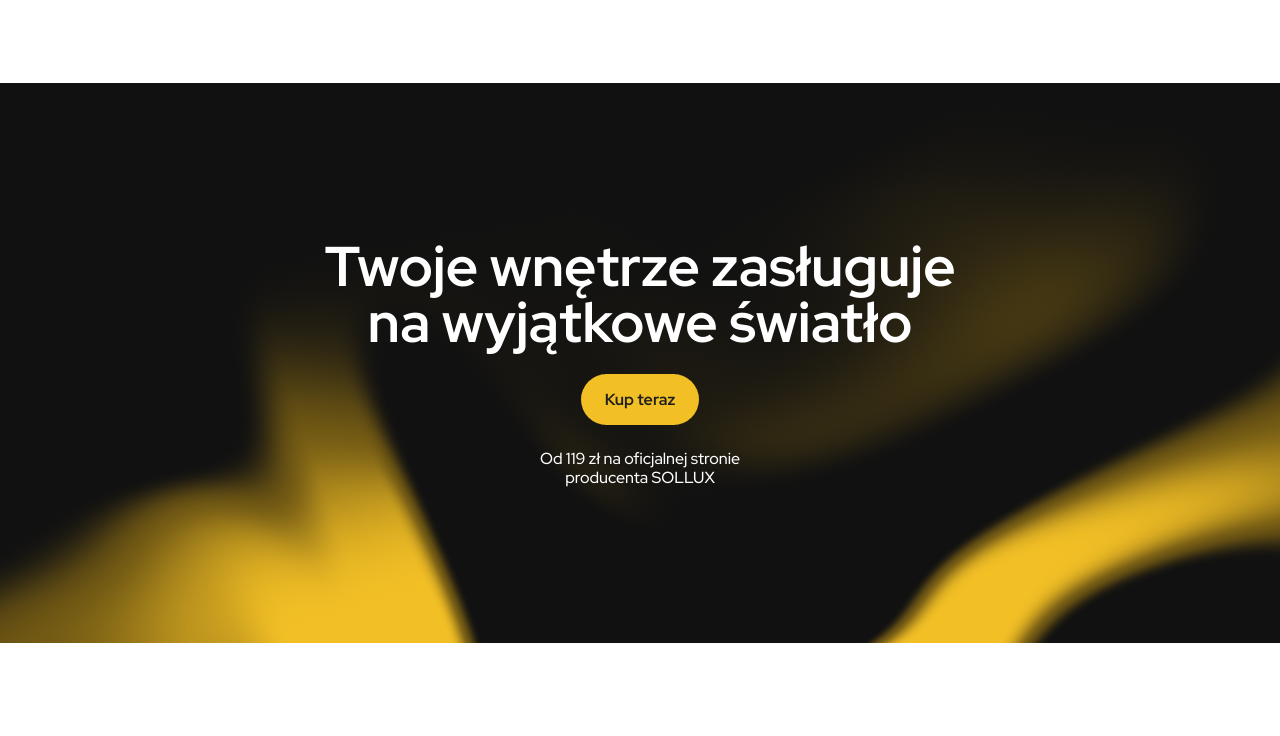
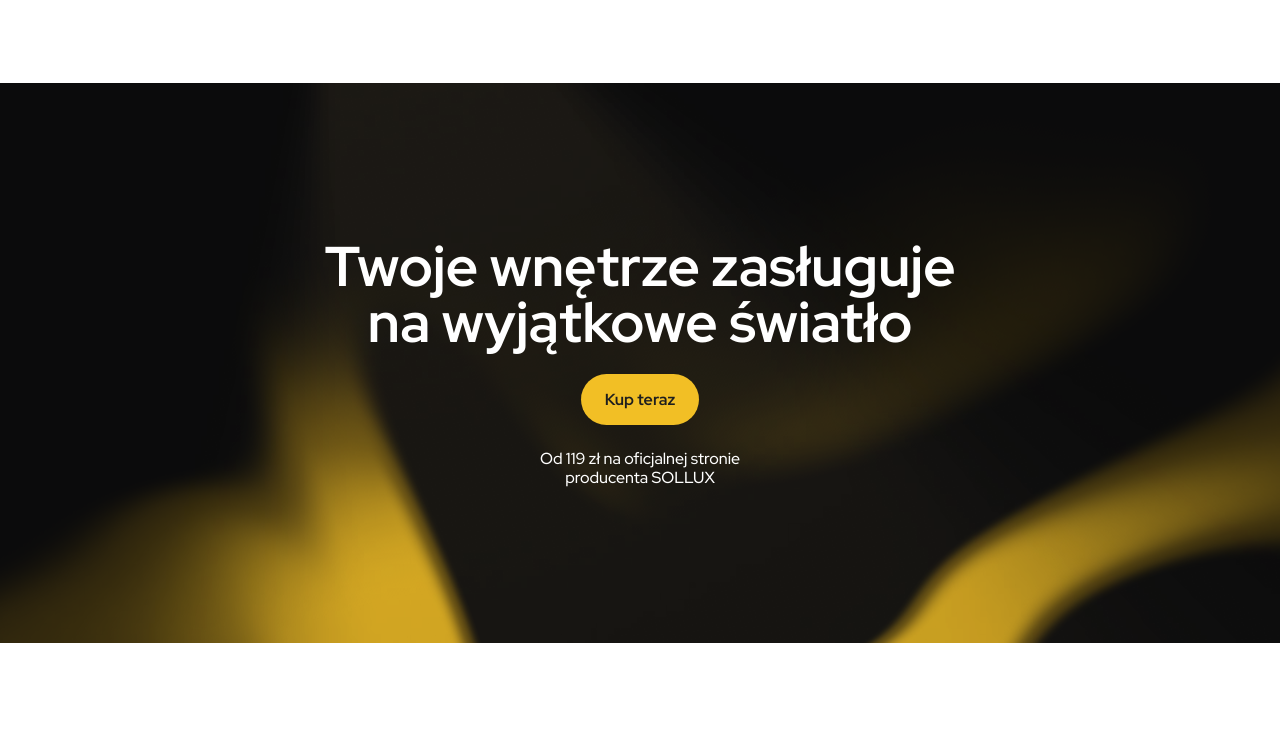
Before and after one commit to Marcin13/idomods-landing-page1, a plain HTML site: page src/index.html in a window 1280 px wide. Shown: the part 1854-2590 px from the top of the page. Drawn offline with Linux system fonts and the light colour scheme; animation ran at ten frames a second.

Commit message:
feat(shader): add door light with walking people shadows
Co-Authored-By: Claude Opus 5.5 <noreply@anthropic.com>

```diff
--- a/src/css/sections/shader.css
+++ b/src/css/sections/shader.css
@@ -23,6 +23,21 @@
 }
 
 .shader-section__canvas.is-ready {
+  opacity: 1;
+}
+
+.shader-section__door {
+  position: absolute;
+  inset: 0;
+  z-index: -1;
+  width: 100%;
+  height: 100%;
+  pointer-events: none;
+  opacity: 0;
+  transition: opacity var(--duration-zoom) var(--ease-standard);
+}
+
+.shader-section__door.is-ready {
   opacity: 1;
 }
 
@@ -72,7 +87,8 @@
 }
 
 @media (prefers-reduced-motion: reduce) {
-  .shader-section__canvas {
+  .shader-section__canvas,
+  .shader-section__door {
     transition: none;
   }
 }
--- a/src/css/tokens.css
+++ b/src/css/tokens.css
@@ -18,6 +18,10 @@
   --color-track: rgb(231 231 231 / 0.5);
   --color-shader-base: #111111;
   --color-shader-glow: #6b5413;
+  --door-shade-rgb: 7, 7, 8;
+  --door-light-rgb: 255, 196, 92;
+  --door-shade-opacity: 0.58;
+  --door-light-opacity: 0.06;
   --color-lamp-hot: #fffdf5;
   --color-lamp-core: rgb(255 246 224 / 0.98);
   --color-lamp-edge: rgb(255 224 164 / 0.94);
--- a/src/index.html
+++ b/src/index.html
@@ -23,6 +23,8 @@
   <script src="js/slider.js" defer></script>
   <script src="js/lamps.js" defer></script>
   <script src="js/shader.js" defer></script>
+  <script src="js/door-people.js" defer></script>
+  <script src="js/door-light.js" defer></script>
   <script src="js/footer.js" defer></script>
 </head>
 <body>
@@ -219,6 +221,7 @@
 
     <section class="shader-section" aria-labelledby="shader-title" data-shader>
       <canvas class="shader-section__canvas" aria-hidden="true" data-shader-canvas></canvas>
+      <canvas class="shader-section__door" aria-hidden="true" data-door-light></canvas>
       <div class="container shader-section__content">
         <h2 class="shader-section__title" id="shader-title">Twoje wnętrze zasługuje na wyjątkowe światło</h2>
         <a class="button button--accent" href="#">Kup teraz</a>
--- /dev/null
+++ b/src/js/door-light.js
@@ -0,0 +1,195 @@
+(function () {
+  "use strict";
+
+  // Osobna warstwa światła i cienia nad shaderem. Maska jest liczona w bardzo
+  // małej rozdzielczości i rozciągana przez przeglądarkę, co daje miękkie
+  // krawędzie bez kosztownych filtrów.
+  var section = document.querySelector("[data-shader]");
+  var canvas = document.querySelector("[data-door-light]");
+  if (!section || !canvas) {
+    return;
+  }
+
+  var ctx = canvas.getContext("2d");
+  if (!ctx) {
+    return;
+  }
+
+  var FRAME_MS = 33;
+  var STILL_OPENING = 0.24;
+  var TIME_OFFSET = 9;
+  var reducedMotion = window.matchMedia("(prefers-reduced-motion: reduce)");
+  var styles = getComputedStyle(document.documentElement);
+  var shadeColor = readColor("--door-shade-rgb");
+  var lightColor = readColor("--door-light-rgb");
+  var shadeStrength = Number(styles.getPropertyValue("--door-shade-opacity"));
+  var lightStrength = Number(styles.getPropertyValue("--door-light-opacity"));
+
+  var image = null;
+  var angles = null;
+  var softness = null;
+  var falloff = null;
+  var figureX = null;
+  var figureY = null;
+  var grain = null;
+  var people = window.DoorPeople ? window.DoorPeople.create() : null;
+  var peopleVisible = false;
+  var frameEdge = 0;
+  var widestEdge = 0;
+  var lastOpening = -1;
+  var lastFrame = 0;
+  var frame = null;
+  var visible = false;
+
+  function readColor(name) {
+    return styles.getPropertyValue(name).split(",").map(Number);
+  }
+
+  function smooth(value) {
+    var v = value < 0 ? 0 : value > 1 ? 1 : value;
+    return v * v * (3 - 2 * v);
+  }
+
+  // Niewspółmierne częstotliwości i zmienne tempo sprawiają, że ruch drzwi
+  // się nie powtarza. Pochodna czasu pozostaje dodatnia, więc drzwi nie drgają.
+  function doorOpening(seconds) {
+    var t = seconds + 6 * Math.sin(seconds * 0.071 + 0.6) + 2.5 * Math.sin(seconds * 0.173 + 2.1);
+    var swing = 0.5 + 0.5 * Math.sin(t * 0.115 - 1.1);
+    swing += 0.07 * Math.sin(t * 0.29 + 0.8) + 0.03 * Math.sin(t * 0.61 + 2.4);
+    swing = (swing + 0.06) / 1.12;
+    swing = swing < 0 ? 0 : swing > 1 ? 1 : swing;
+    return swing * 0.45 + smooth(swing) * 0.55;
+  }
+
+  function build() {
+    var width = Math.max(1, section.clientWidth);
+    var height = Math.max(1, section.clientHeight);
+    var gridWidth = width < 768 ? 120 : 220;
+    var gridHeight = Math.max(2, Math.round((gridWidth * height) / width));
+    var count = gridWidth * gridHeight;
+    var apexX = width * 0.26;
+    var apexY = -height * 0.42;
+    var reach = Math.hypot(width - apexX, height - apexY);
+
+    canvas.width = gridWidth;
+    canvas.height = gridHeight;
+    image = ctx.createImageData(gridWidth, gridHeight);
+    angles = new Float32Array(count);
+    softness = new Float32Array(count);
+    falloff = new Float32Array(count);
+    figureX = new Float32Array(count);
+    figureY = new Float32Array(count);
+    grain = new Float32Array(count);
+    frameEdge = Math.atan2(width * 0.2 - apexX, height - apexY);
+    widestEdge = Math.atan2(width * 1.12 - apexX, height - apexY);
+    if (people) {
+      people.setAspect(width / height);
+    }
+
+    for (var y = 0, i = 0; y < gridHeight; y += 1) {
+      var py = ((y + 0.5) / gridHeight) * height - apexY;
+      for (var x = 0; x < gridWidth; x += 1, i += 1) {
+        var px = ((x + 0.5) / gridWidth) * width - apexX;
+        var distance = Math.min(1, Math.hypot(px, py) / reach);
+        angles[i] = Math.atan2(px, py);
+        softness[i] = 0.08 + 0.14 * distance; // Półcień rośnie z odległością.
+        falloff[i] = 1 - 0.38 * distance;
+        figureX[i] = ((x + 0.5) / gridWidth) * (width / height);
+        figureY[i] = (y + 0.5) / gridHeight;
+        grain[i] = Math.random() - 0.5;
+      }
+    }
+    lastOpening = -1;
+  }
+
+  function render(opening) {
+    var data = image.data;
+    var doorEdge = frameEdge + (widestEdge - frameEdge) * (0.05 + 0.95 * opening);
+    var glowLevel = lightStrength * (0.55 + 0.45 * opening);
+    var hasPeople = people !== null && people.isActive();
+
+    for (var i = 0, p = 0; i < angles.length; i += 1, p += 4) {
+      var soft = softness[i];
+      var angle = angles[i];
+      var lit = smooth((angle - frameEdge + soft) / (2 * soft)) *
+        (1 - smooth((angle - doorEdge + soft) / (2 * soft))) * falloff[i];
+      if (hasPeople && lit > 0.01) {
+        lit *= 1 - people.sample(figureX[i], figureY[i]);
+      }
+      var shade = shadeStrength * (1 - lit);
+      var glow = glowLevel * lit * lit;
+      var alpha = shade + glow;
+      var mix = alpha > 0 ? glow / alpha : 0;
+      data[p] = shadeColor[0] + (lightColor[0] - shadeColor[0]) * mix;
+      data[p + 1] = shadeColor[1] + (lightColor[1] - shadeColor[1]) * mix;
+      data[p + 2] = shadeColor[2] + (lightColor[2] - shadeColor[2]) * mix;
+      data[p + 3] = alpha * 255 + grain[i];
+    }
+    ctx.putImageData(image, 0, 0);
+    lastOpening = opening;
+  }
+
+  function loop(time) {
+    frame = null;
+    if (time - lastFrame >= FRAME_MS) {
+      var delta = Math.min(0.1, (time - lastFrame) / 1000);
+      lastFrame = time;
+      var opening = doorOpening(performance.now() / 1000 + TIME_OFFSET);
+      var wereVisible = peopleVisible;
+      if (people) {
+        people.update(delta, opening);
+        peopleVisible = people.isActive();
+      }
+      if (peopleVisible || wereVisible || Math.abs(opening - lastOpening) > 0.0006) {
+        render(opening);
+      }
+    }
+    schedule();
+  }
+
+  function schedule() {
+    if (frame === null && visible && !document.hidden && !reducedMotion.matches) {
+      frame = requestAnimationFrame(loop);
+    }
+  }
+
+  function refresh() {
+    build();
+    render(reducedMotion.matches ? STILL_OPENING : doorOpening(performance.now() / 1000 + TIME_OFFSET));
+  }
+
+  if ("ResizeObserver" in window) {
+    new ResizeObserver(refresh).observe(section);
+  } else {
+    window.addEventListener("resize", refresh);
+  }
+
+  document.addEventListener("visibilitychange", schedule);
+  reducedMotion.addEventListener("change", function () {
+    if (reducedMotion.matches) {
+      if (frame !== null) {
+        cancelAnimationFrame(frame);
+        frame = null;
+      }
+      if (people) {
+        people.clear();
+        peopleVisible = false;
+      }
+      render(STILL_OPENING);
+    }
+    schedule();
+  });
+
+  if ("IntersectionObserver" in window) {
+    new IntersectionObserver(function (entries) {
+      visible = entries[0].isIntersecting;
+      schedule();
+    }, { rootMargin: "100px" }).observe(section);
+  } else {
+    visible = true;
+  }
+
+  refresh();
+  canvas.classList.add("is-ready");
+  schedule();
+})();
--- /dev/null
+++ b/src/js/door-people.js
@@ -0,0 +1,174 @@
+(function () {
+  "use strict";
+
+  // Cienie ludzi przechodzących przed drzwiami. Moduł nie rysuje niczego sam:
+  // podaje warstwie drzwi, jaką część światła zasłania sylwetka w danym punkcie.
+  var MAX_WALKERS = 3;
+  var MIN_OPENING = 0.16;
+
+  function random(min, max) {
+    return min + Math.random() * (max - min);
+  }
+
+  function smooth(value) {
+    var v = value < 0 ? 0 : value > 1 ? 1 : value;
+    return v * v * (3 - 2 * v);
+  }
+
+  function along(v, start, end, soft) {
+    return smooth((v - start + soft) / (2 * soft)) * (1 - smooth((v - end + soft) / (2 * soft)));
+  }
+
+  function across(u, halfWidth, soft) {
+    return 1 - smooth((Math.abs(u) - halfWidth + soft) / (2 * soft));
+  }
+
+  function nextGap() {
+    var roll = Math.random();
+    if (roll < 0.2) {
+      return random(1.5, 3.5);
+    }
+    return roll < 0.8 ? random(4.5, 10) : random(12, 20);
+  }
+
+  function createWalker(direction, crossing, delay) {
+    var pauses = Math.random() < 0.2;
+    return {
+      direction: direction,
+      position: direction > 0 ? 0 : 1,
+      speed: 1 / crossing,
+      delay: delay,
+      pace: 1,
+      step: random(0, Math.PI * 2),
+      cadence: random(4.6, 6.4) * Math.min(1.25, 11 / crossing + 0.25),
+      size: random(0.88, 1.12),
+      lean: random(0.02, 0.07) * direction,
+      strength: random(0.72, 0.86),
+      driftA: random(0, Math.PI * 2),
+      driftB: random(0, Math.PI * 2),
+      driftRateA: random(0.35, 0.7),
+      driftRateB: random(0.9, 1.5),
+      clock: 0,
+      pauseAt: pauses ? random(0.3, 0.7) : -1,
+      pauseLeft: pauses ? random(0.7, 2.2) : 0,
+      x: 0,
+      reach: 0
+    };
+  }
+
+  function create() {
+    var walkers = [];
+    var timer = random(1.2, 3);
+    var aspect = 2;
+    var margin = 0.26;
+
+    function spawn() {
+      var direction = Math.random() < 0.5 ? 1 : -1;
+      var crossing = random(7, 17);
+      walkers.push(createWalker(direction, crossing, 0));
+      if (walkers.length < MAX_WALKERS && Math.random() < 0.3) {
+        if (Math.random() < 0.7) {
+          walkers.push(createWalker(direction, crossing * random(0.92, 1.08), random(0.5, 1.4)));
+        } else {
+          walkers.push(createWalker(-direction, random(7, 17), random(0.4, 2.5)));
+        }
+      }
+    }
+
+    function advance(walker, dt) {
+      var target = 1;
+      var isPausing = walker.pauseAt >= 0 && walker.pauseLeft > 0 &&
+        (walker.direction > 0 ? walker.position >= walker.pauseAt : walker.position <= walker.pauseAt);
+      if (isPausing) {
+        walker.pauseLeft -= dt;
+        target = 0;
+      }
+      walker.pace += (target - walker.pace) * Math.min(1, dt * 2.4);
+      walker.clock += dt;
+      var drift = 1 + 0.14 * Math.sin(walker.clock * walker.driftRateA + walker.driftA) +
+        0.06 * Math.sin(walker.clock * walker.driftRateB + walker.driftB);
+      walker.position += walker.direction * walker.speed * walker.pace * drift * dt;
+      walker.step += walker.cadence * walker.pace * dt;
+    }
+
+    function update(dt, opening) {
+      // Gdy ktoś już idzie, kolejna osoba pojawia się znacznie rzadziej.
+      timer -= walkers.length ? dt * 0.12 : dt;
+      if (timer <= 0 && opening > MIN_OPENING && walkers.length < 2) {
+        spawn();
+        timer = nextGap();
+      }
+      for (var i = walkers.length - 1; i >= 0; i -= 1) {
+        var walker = walkers[i];
+        if (walker.delay > 0) {
+          walker.delay -= dt;
+          walker.reach = 0;
+          continue;
+        }
+        advance(walker, dt);
+        if (walker.position < 0 || walker.position > 1) {
+          walkers.splice(i, 1);
+          continue;
+        }
+        walker.x = -margin + walker.position * (aspect + 2 * margin);
+        walker.reach = 0.24 * walker.size;
+      }
+    }
+
+    // Współrzędne są w wysokościach sekcji, a stopy postaci stoją tuż pod jej dołem.
+    function silhouette(walker, x, y) {
+      var bob = 0.007 * Math.abs(Math.sin(walker.step)) * walker.pace;
+      var v = 1.05 - (1.05 - (y - bob)) / walker.size;
+      var u = (x - walker.x) / walker.size + (v - 0.6) * walker.lean;
+      var swing = Math.sin(walker.step) * walker.pace;
+
+      var headX = u / 0.056;
+      var headY = (v - 0.175) / 0.074;
+      var head = 1 - smooth((Math.sqrt(headX * headX + headY * headY) - 0.72) / 0.55);
+      var neck = along(v, 0.2, 0.32, 0.03) * across(u, 0.034, 0.03);
+      var torsoWidth = 0.125 - 0.037 * smooth((v - 0.31) / 0.3);
+      var torso = along(v, 0.29, 0.66, 0.035) * across(u, torsoWidth, 0.045);
+      var armOffset = 0.115 * swing * smooth((v - 0.32) / 0.3);
+      var arms = along(v, 0.31, 0.63, 0.04) * Math.max(
+        across(u + armOffset, 0.03, 0.035),
+        across(u - armOffset, 0.03, 0.035)
+      );
+      var stride = 0.085 * swing * smooth((v - 0.62) / 0.4);
+      var legs = along(v, 0.6, 1.1, 0.05) * Math.max(
+        across(u - stride, 0.05, 0.04),
+        across(u + stride, 0.05, 0.04)
+      );
+      return Math.max(head, neck, torso, arms, legs) * walker.strength;
+    }
+
+    // Zwraca, jaka część światła (0–1) jest zasłonięta w danym punkcie.
+    function sample(x, y) {
+      var clear = 1;
+      for (var i = 0; i < walkers.length; i += 1) {
+        var walker = walkers[i];
+        if (walker.reach > 0 && Math.abs(x - walker.x) < walker.reach) {
+          clear *= 1 - silhouette(walker, x, y);
+        }
+      }
+      return 1 - clear;
+    }
+
+    return {
+      walkers: walkers,
+      update: update,
+      sample: sample,
+      isActive: function () {
+        return walkers.length > 0;
+      },
+      clear: function () {
+        walkers.length = 0;
+        timer = random(1.2, 3);
+      },
+      setAspect: function (value) {
+        aspect = value;
+      }
+    };
+  }
+
+  window.DoorPeople = { create: create };
+})();
```
